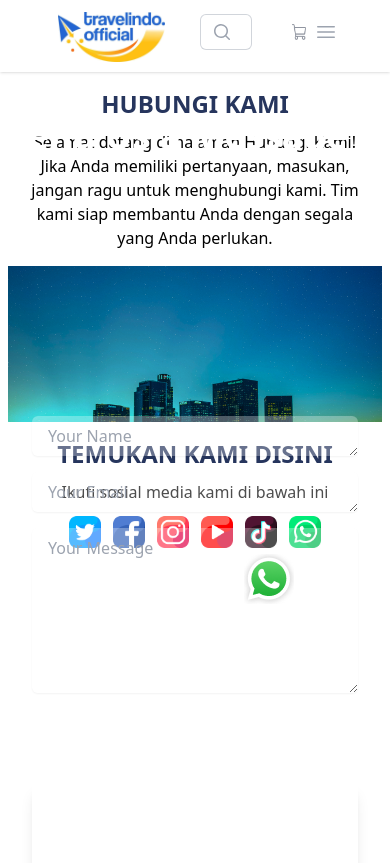
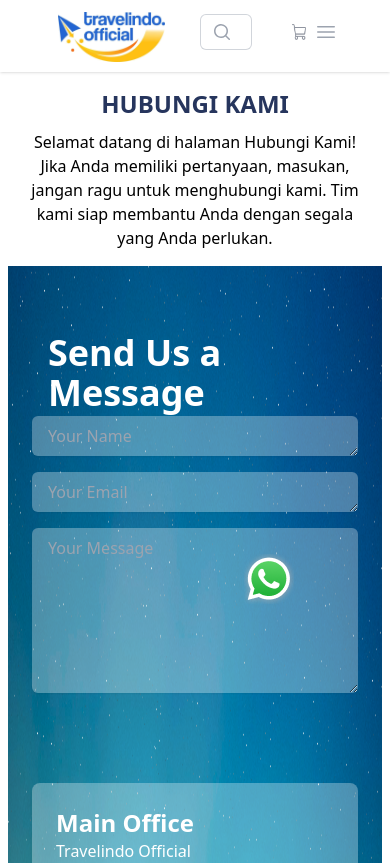
Before and after one commit to rojiellandi/Travelindo, a React (Vite) app: page /hubungi-kami in a window 390 px wide. Shown: the top 863 px of the page. Built offline with nearby package versions, Linux system fonts and the light colour scheme.

Commit message:
fix responsive

```diff
--- a/src/Page/ContactUs.jsx
+++ b/src/Page/ContactUs.jsx
@@ -14,13 +14,13 @@ export function ContactUs() {
       {/* Background */}
       <div className="relative w-full mt-3">
         <img
-          src="/public/assets/city.png"
+          src="assets/city.png"
           alt="city"
-          className="w-full h-auto"
+          className="w-full lg:h-auto h-[900px]"
         />
         {/* Send Us a Message */}
-        <div className="absolute top-0 left-0 w-full h-full flex items-center md:ml-32 -mt-52">
-          <h1 className="text-white text-4xl font-bold">Send Us a Message</h1>
+        <div className="absolute top-0 left-0 w-full lg:h-full h-[70%] flex items-center md:ml-32 -mt-52">
+          <h1 className="text-white text-4xl font-bold lg:ml-0 ml-10">Send Us a Message</h1>
         </div>
       </div>
 
```
